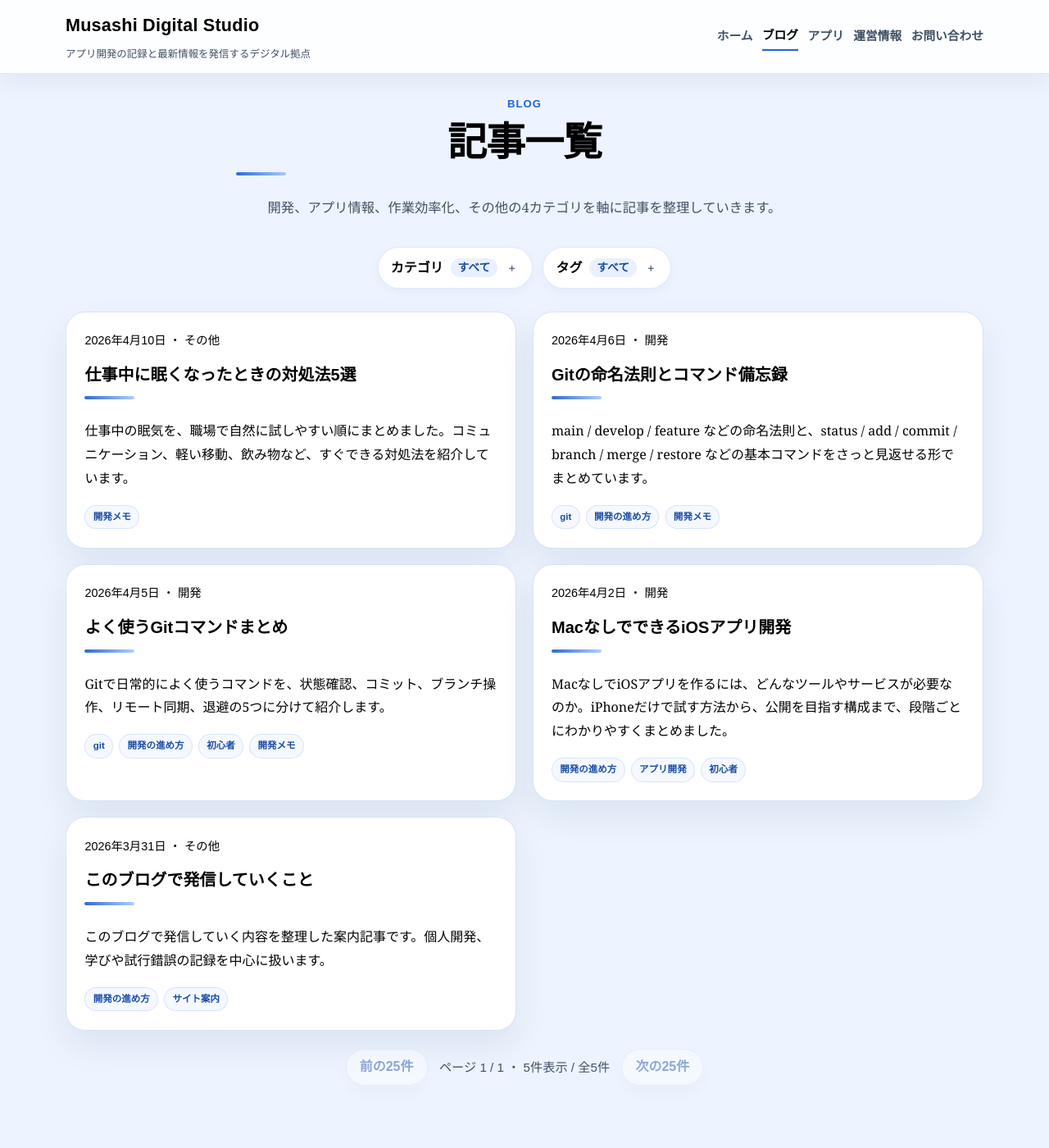
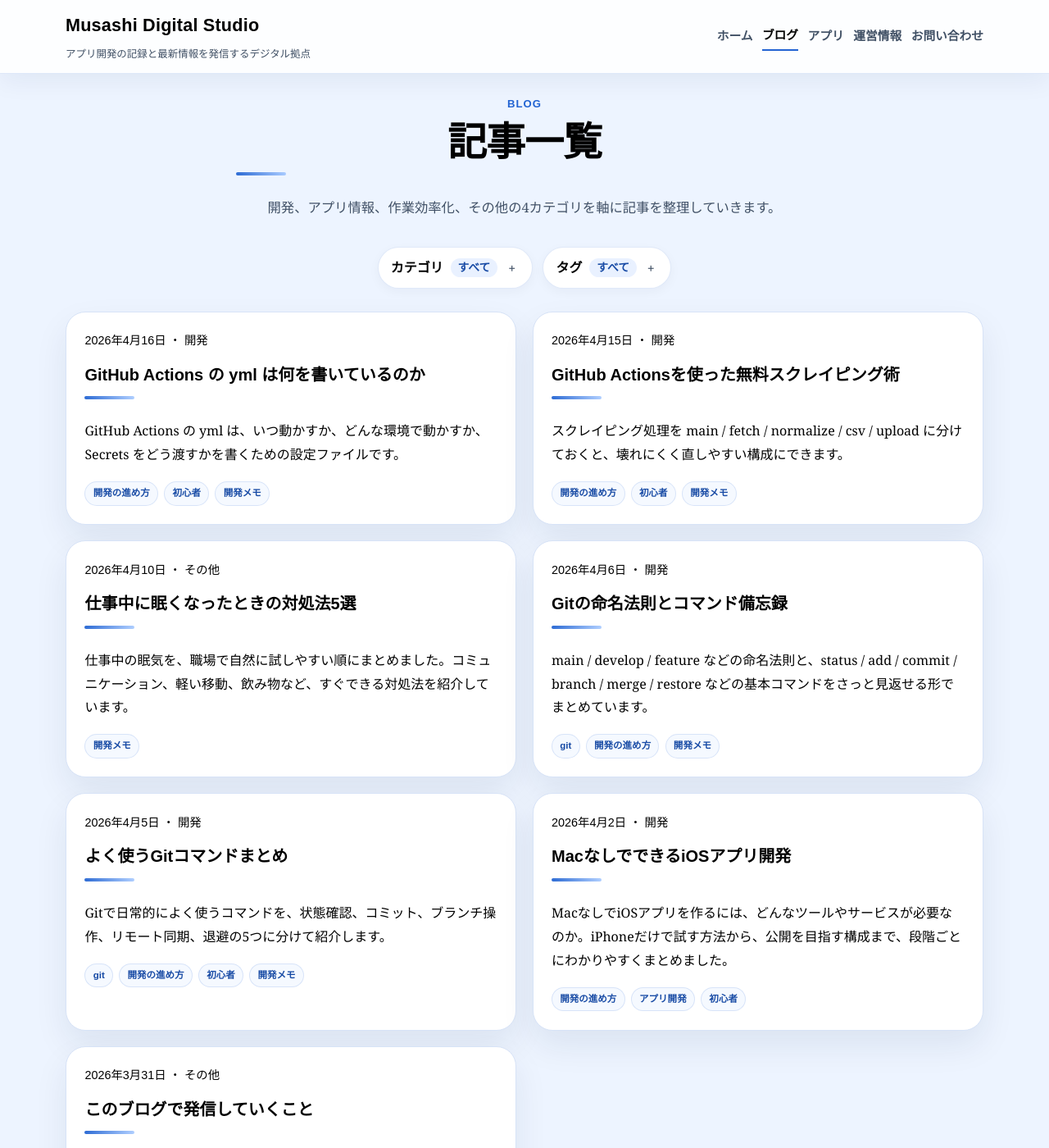
Before and after one commit to yasuhiro-toyoda/yasuhiro-toyoda.github.io, a Jekyll site: the page built from blog/index.html, in a window 1280 px wide and 1400 px high. Shown: the whole window at 82% size. Built offline with Jekyll 4.4.1, drawn with Linux system fonts in a browser that asks for light colours; some of the changed text lies outside the part shown.

Commit message:
記事追加　CSS修正

````diff
--- /dev/null
+++ b/_posts/2026-04-16-github-actions-yml.md
@@ -0,0 +1,196 @@
+---
+layout: post
+title: "GitHub Actions の yml は何を書いているのか"
+description: "GitHub Actions の workflow yml で何を書くのかを、schedule / runs-on / checkout / secrets / python 実行の順で整理します。"
+date: 2026-04-16 12:00:00 +0900
+updated_at:
+category: 開発
+tags:
+  - workflow
+  - beginner
+  - dev-memo
+excerpt: "GitHub Actions の yml は、いつ動かすか、どんな環境で動かすか、Secrets をどう渡すかを書くための設定ファイルです。"
+---
+{% capture related_scraping %}
+スクレイピング全体の構成から見たい場合は、[GitHub Actionsを使った無料スクレイピング術]({{ '/blog/2026/04/16/GitHub-Actionsを使った無料スクレイピング術/' | relative_url }}) を先に読むと流れがつかみやすいです。
+{% endcapture %}
+{% include callout.html type="info" title="元記事はこちら" icon="🔗" content=related_scraping %}
+
+GitHub Actions の `workflow yml` は、見た目は短いですが役割がはっきりしています。
+
+この記事では「いつ動かすか」「どんな環境で動かすか」「Secrets をどう渡すか」「最後に何を実行するか」に分けて見ていきます。
+
+## 今回見る yml
+
+```yaml
+name: Scheduled Scraper
+
+on:
+  schedule:
+    - cron: "0 * * * *"
+  workflow_dispatch:
+
+jobs:
+  scrape:
+    runs-on: ubuntu-latest
+
+    steps:
+      - uses: actions/checkout@v4
+
+      - uses: actions/setup-python@v5
+        with:
+          python-version: "3.11"
+
+      - name: Install dependencies
+        run: pip install -r requirements.txt
+
+      - name: Run scraper
+        env:
+          GOOGLE_CLIENT_ID: ${{ secrets.GOOGLE_CLIENT_ID }}
+          GOOGLE_CLIENT_SECRET: ${{ secrets.GOOGLE_CLIENT_SECRET }}
+          GOOGLE_REFRESH_TOKEN: ${{ secrets.GOOGLE_REFRESH_TOKEN }}
+          GOOGLE_DRIVE_FOLDER_ID: ${{ secrets.GOOGLE_DRIVE_FOLDER_ID }}
+        run: python main.py
+```
+
+見た目は短いですが、それぞれ意味があります。
+
+## on: は実行タイミングを決める
+
+```yaml
+on:
+  schedule:
+    - cron: "0 * * * *"
+  workflow_dispatch:
+```
+
+ここでは、ワークフローを「定期実行」するか、「手動実行」するかを決めています。
+
+- `schedule`: cron 形式で自動実行
+- `workflow_dispatch`: GitHub の画面から手動実行
+
+最初のうちは `workflow_dispatch` を入れておくのがおすすめです。
+
+定期実行だけにすると、デバッグ中に待ち時間が発生して地味にしんどいです。
+
+{% include bookmark-card.html
+  url="https://crontab.guru/"
+  title="Crontab.guru - The cron schedule expression generator"
+  description="cron 式を人間向けに確認できる定番サイト。GitHub Actions の schedule を書くときに便利です。"
+  label="Reference"
+%}
+
+{% capture schedule_notice %}
+定期実行は、設定した時刻どおりに毎回ぴったり動くとは限りません。
+
+アクセス集中の時間帯は遅延したり、まれに実行されないこともあります。
+{% endcapture %}
+{% include callout.html type="warning" title="schedule の注意点" icon="⚠️" content=schedule_notice %}
+
+## runs-on は実行環境を決める
+
+`runs-on: ubuntu-latest`
+
+これは GitHub が用意している Linux 環境で動かす、という意味です。
+
+Python のスクレイピング用途なら、まずはこれで十分です。
+
+特別な理由がない限り、最初は `ubuntu-latest` で問題ありません。
+
+## actions/checkout はリポジトリを取得する
+
+`uses: actions/checkout@v4`
+
+これは実行対象のリポジトリをランナー上に展開するステップです。
+
+これがないと、`main.py` も `requirements.txt` も見つかりません。
+
+## actions/setup-python で Python を入れる
+
+```yaml
+- uses: actions/setup-python@v5
+  with:
+    python-version: "3.11"
+```
+
+ここでは Python のバージョンを指定しています。
+
+ローカルと Actions で Python のバージョンがズレると、ライブラリや構文で事故ることがあります。
+
+自分の開発環境とそろえておくのが基本です。
+
+## 依存ライブラリをインストールする
+
+```yaml
+- name: Install dependencies
+  run: pip install -r requirements.txt
+```
+
+ここでは `requirements.txt` に書いたライブラリを一括で入れています。
+
+たとえば今回のような構成なら、次のようなライブラリが入ります。
+
+- `requests`
+- `pandas`
+- `lxml`
+- `google-api-python-client`
+- `google-auth`
+
+このステップがあることで、毎回クリーンな GitHub Actions 環境でも同じ依存関係を再現できます。
+
+## env: で Secrets を Python に渡す
+
+```yaml
+env:
+  GOOGLE_CLIENT_ID: ${{ secrets.GOOGLE_CLIENT_ID }}
+  GOOGLE_CLIENT_SECRET: ${{ secrets.GOOGLE_CLIENT_SECRET }}
+  GOOGLE_REFRESH_TOKEN: ${{ secrets.GOOGLE_REFRESH_TOKEN }}
+  GOOGLE_DRIVE_FOLDER_ID: ${{ secrets.GOOGLE_DRIVE_FOLDER_ID }}
+```
+
+ここはかなり大事です。
+
+GitHub Actions では、リポジトリに登録した Secrets を `env:` 経由で実行プロセスに渡せます。
+
+Python 側では `os.environ["..."]` で受け取ります。
+
+つまり、`yml` と Python の役割分担はこうです。
+
+- `yml`: Secrets を安全に渡す
+- Python: 環境変数として受け取って使う
+
+この構造にしておけば、ソースコードを公開しても認証情報はコード上に出ません。
+
+## 最後に python main.py を実行する
+
+`run: python main.py`
+
+ここでやっと本体を動かします。
+
+大事なのは、`workflow yml` に細かいロジックを書きすぎないことです。
+
+ロジックは Python 側に寄せて、`yml` は「どういう環境で」「いつ」「何を実行するか」だけを書くようにした方が管理しやすいです。
+
+## yml でやりすぎないほうがいい理由
+
+設定ファイルに分岐や変換ロジックを寄せすぎると、次のような問題が起きやすくなります。
+
+- 動作確認がしづらい
+- 途中失敗したときの切り分けがしづらい
+- ローカル実行との差分が大きくなる
+- 記事化しづらくなる
+
+`yml` は実行基盤の説明書、Python は処理本体、と役割を切り分けておくと保守しやすくなります。
+
+## まとめ
+
+{% capture yml_points %}
+- `on:` で実行タイミングを決める
+- `runs-on` と `setup-python` で実行環境をそろえる
+- `env:` で Secrets を渡し、処理本体は Python に寄せる
+{% endcapture %}
+{% include callout.html type="tip" title="今回のポイント" icon="💡" content=yml_points %}
+
+GitHub Actions の `workflow yml` は、見た目よりずっと役割が明確です。
+
+`yml` では実行条件と環境づくりに専念して、実際の処理は Python に寄せておくと、壊れにくく読みやすい構成になります。
--- a/assets/css/site.css
+++ b/assets/css/site.css
@@ -876,6 +876,164 @@ img {
 .blog-post .post-body > h2:first-child + blockquote {
   margin-top: 0.9rem;
   margin-bottom: 0.9rem;
+}
+
+.blog-post .post-body .callout {
+  --callout-rgb: var(--accent-rgb);
+  margin: 1.45rem 0;
+  padding: 1rem 1.1rem 1.05rem;
+  border: 1px solid rgba(var(--callout-rgb), 0.16);
+  border-left: 4px solid rgba(var(--callout-rgb), 0.42);
+  border-radius: 20px;
+  background: linear-gradient(135deg, rgba(var(--callout-rgb), 0.09), rgba(var(--callout-rgb), 0.03));
+  box-shadow: 0 12px 28px rgba(16, 35, 77, 0.05);
+}
+
+.blog-post .post-body .callout--tip {
+  --callout-rgb: 31, 90, 84;
+}
+
+.blog-post .post-body .callout--info {
+  --callout-rgb: 35, 100, 210;
+}
+
+.blog-post .post-body .callout--warning {
+  --callout-rgb: 181, 126, 0;
+}
+
+.blog-post .post-body .callout--danger {
+  --callout-rgb: 185, 62, 62;
+}
+
+.blog-post .post-body .callout__header {
+  display: flex;
+  align-items: center;
+  gap: 0.55rem;
+  margin-bottom: 0.6rem;
+  font-family: var(--ui-font);
+}
+
+.blog-post .post-body .callout__icon {
+  display: inline-flex;
+  align-items: center;
+  justify-content: center;
+  width: 1.5rem;
+  height: 1.5rem;
+  border-radius: 999px;
+  background: rgba(var(--callout-rgb), 0.12);
+  font-size: 0.94rem;
+  line-height: 1;
+}
+
+.blog-post .post-body .callout__title {
+  font-size: 0.98rem;
+  font-weight: 800;
+  letter-spacing: 0.01em;
+}
+
+.blog-post .post-body .callout__body {
+  color: #314254;
+}
+
+.blog-post .post-body .callout__body > :last-child,
+.blog-post .post-body .callout__body > :last-child > :last-child {
+  margin-bottom: 0;
+}
+
+.blog-post .post-body .callout__body p {
+  margin-bottom: 0.85rem;
+}
+
+.blog-post .post-body .callout__body ul,
+.blog-post .post-body .callout__body ol {
+  margin-bottom: 0.85rem;
+}
+
+.blog-post .post-body .bookmark-card-wrap {
+  margin: 1.5rem 0;
+}
+
+.blog-post .post-body .bookmark-card {
+  display: grid;
+  gap: 1rem;
+  margin: 0;
+  padding: 1rem 1.1rem;
+  border: 1px solid rgba(var(--accent-rgb), 0.16);
+  border-radius: 22px;
+  background: linear-gradient(135deg, rgba(var(--accent-rgb), 0.06), rgba(var(--accent-rgb), 0.015));
+  box-shadow: 0 14px 30px rgba(16, 35, 77, 0.05);
+  color: var(--text);
+  text-decoration: none;
+  transition: transform 0.18s ease, box-shadow 0.18s ease, border-color 0.18s ease;
+}
+
+.blog-post .post-body .bookmark-card:hover {
+  transform: translateY(-2px);
+  border-color: rgba(var(--accent-rgb), 0.26);
+  box-shadow: 0 18px 36px rgba(16, 35, 77, 0.09);
+}
+
+.blog-post .post-body .bookmark-card__content {
+  display: grid;
+  gap: 0.38rem;
+  min-width: 0;
+}
+
+.blog-post .post-body .bookmark-card__label {
+  font-family: var(--ui-font);
+  font-size: 0.74rem;
+  font-weight: 800;
+  letter-spacing: 0.08em;
+  text-transform: uppercase;
+  color: var(--accent);
+}
+
+.blog-post .post-body .bookmark-card__title {
+  font-family: var(--ui-font);
+  font-size: 1rem;
+  font-weight: 800;
+  line-height: 1.55;
+}
+
+.blog-post .post-body .bookmark-card__description {
+  color: var(--muted);
+  font-size: 0.94rem;
+  line-height: 1.7;
+}
+
+.blog-post .post-body .bookmark-card__meta {
+  display: flex;
+  align-items: center;
+  justify-content: space-between;
+  gap: 0.75rem;
+  color: #4b5d76;
+  font-family: var(--ui-font);
+  font-size: 0.84rem;
+}
+
+.blog-post .post-body .bookmark-card__domain {
+  overflow-wrap: anywhere;
+}
+
+.blog-post .post-body .bookmark-card__arrow {
+  flex-shrink: 0;
+  color: var(--accent);
+  font-size: 1rem;
+}
+
+.blog-post .post-body .bookmark-card__media {
+  overflow: hidden;
+  border-radius: 16px;
+  border: 1px solid rgba(var(--accent-rgb), 0.12);
+  background: var(--surface-alt);
+  aspect-ratio: 16 / 9;
+}
+
+.blog-post .post-body .bookmark-card__media img {
+  display: block;
+  width: 100%;
+  height: 100%;
+  object-fit: cover;
 }
 
 .blog-post .post-body hr {
@@ -1589,6 +1747,12 @@ a:hover {
     width: 4rem;
   }
 
+  .blog-post .post-body .callout,
+  .blog-post .post-body .bookmark-card {
+    padding: 0.9rem 0.95rem;
+    border-radius: 18px;
+  }
+
   .hero-card,
   .post-card,
   .info-card,
@@ -1697,6 +1861,10 @@ a:hover {
     justify-content: flex-start;
   }
 
+  .blog-post .post-body .bookmark-card--with-media {
+    grid-template-columns: 1fr;
+  }
+
   .blog-index__toolbar {
     justify-content: center;
   }
@@ -1708,6 +1876,17 @@ a:hover {
   .blog-index__filter-button {
     width: auto;
     justify-content: flex-start;
+  }
+}
+
+@media (min-width: 700px) {
+  .blog-post .post-body .bookmark-card--with-media {
+    grid-template-columns: minmax(0, 1.4fr) minmax(220px, 0.95fr);
+    align-items: center;
+  }
+
+  .blog-post .post-body .bookmark-card--with-media .bookmark-card__media {
+    order: 2;
   }
 }
 
````
Also changed, not shown: _includes/bookmark-card.html (added, +42 -0 lines), _includes/callout.html (added, +15 -0 lines), _posts/2026-04-16-GitHub Actionsを使った無料スクレイピング術.md (added, +222 -0 lines), _posts/_post-template.md (+26 -3 lines).
